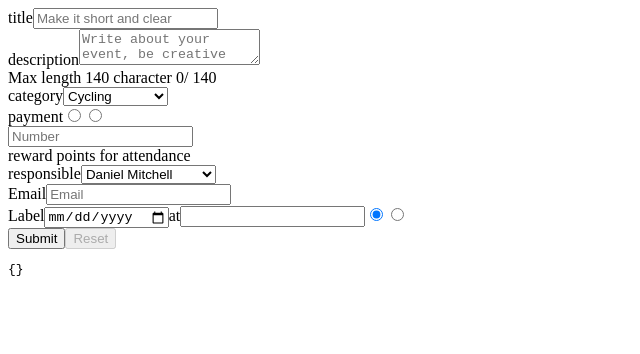
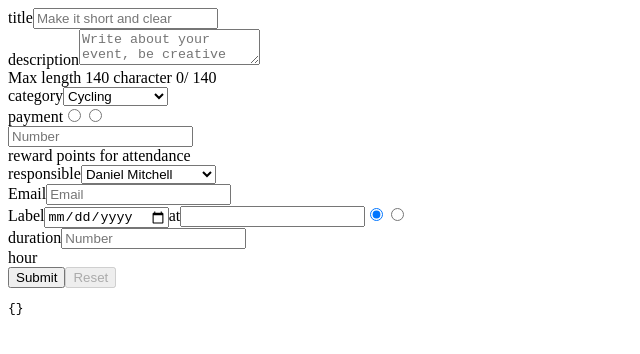
Before and after one commit to morawskiOZ/Monterail_Task, a React (Create React App) app: page / in a window 1280 px wide. Shown: the top 354 px of the page, without its empty margins (0-640 px from the left). Built offline with nearby package versions, Linux system fonts and the light colour scheme.

Commit message:
fix duration value

```diff
--- a/src/components/MainForm/FormInput/DateComponent/DateComponent.tsx
+++ b/src/components/MainForm/FormInput/DateComponent/DateComponent.tsx
@@ -1,9 +1,9 @@
-import React, { useState } from "react";
+import { timeConvertor } from "helpers/components/MainForm/timeConvertor"
+import React, { useState } from "react"
 import "./DateComponent.scss"
-import TimeInput from "./TimeInput/TimeInput";
+import TimeInput from "./TimeInput/TimeInput"
 
-
-enum TimeFormat {
+export enum TimeFormat {
   AM = "AM",
   PM = "PM"
 }
@@ -12,27 +12,20 @@ export const DateComponent = ({
   input,
   meta: { active, error, touched }
 }: any) => {
-
   const [day, setDay] = useState<any>("")
   const [time, setTime] = useState<any>("")
   const [format, setFormat] = useState<any>(TimeFormat.AM)
 
-const handleDateChange = (event) => {
+  const handleDateChange = event => {
     setDay(event.target.value)
-  console.log(day,time,format)
+    input.onChange(`${event.target.value}T${time}`)
+  }
+  const handleTimeChange = value => {
+    setTime(timeConvertor(value, format))
     input.onChange("someValue")
   }
-const handleTimeChange = (event) => {
-  debugger
-  console.log(event.target.value)
-  setTime(event.target.value)
-  console.log(day,time,format)
-
-  input.onChange("someValue")
-}
-const handleFormatChange = (event) => {
+  const handleFormatChange = event => {
     setFormat(event.target.value)
-  console.log(day,time,format)
 
     input.onChange("someValue")
   }
@@ -40,11 +33,29 @@ const handleFormatChange = (event) => {
   return (
     <div tabIndex={0} className={""}>
       <label>Label</label>
-  <input type="date" onChange={handleDateChange} value={day} className="DateComponent-dateInput"/>
+      <input
+        type="date"
+        onChange={handleDateChange}
+        value={day}
+        className="DateComponent-dateInput"
+      />
       <span>at</span>
-  <TimeInput onTimeChange={(val)=> console.log(val)}/>
-  <input type="radio" name="format"  value={TimeFormat.AM} checked={format === TimeFormat.AM} onChange={handleFormatChange}/>
-  <input type="radio" name="format" value={TimeFormat.PM} checked={format === TimeFormat.PM} onChange={handleFormatChange}/>
+      <TimeInput onTimeChange={handleTimeChange} />
+      <input
+        type="radio"
+        name="format"
+        value={TimeFormat.AM}
+        checked={format === TimeFormat.AM}
+        onChange={handleFormatChange}
+      />
+      <input
+        type="radio"
+        name="format"
+        value={TimeFormat.PM}
+        checked={format === TimeFormat.PM}
+        onChange={handleFormatChange}
+      />
       {error && touched && <span>{error}</span>}
     </div>
-)}
+  )
+}
--- a/src/components/MainForm/FormSchema/inputsSchema.json
+++ b/src/components/MainForm/FormSchema/inputsSchema.json
@@ -157,9 +157,20 @@
         }
       ]
     },
-    { "type": "email", "name": "coordinator.email", "label": "Email", "placeholder": "Email" }
+    {
+      "type": "email",
+      "name": "coordinator.email",
+      "label": "Email",
+      "placeholder": "Email"
+    }
   ],
   "when": [
-    {"name": "date", "label": "Email", "placeholder": "Email"}
+    {
+      "type": "text",
+      "name": "duration",
+      "label": "duration",
+      "placeholder": "Number",
+      "description": "hour"
+    }
   ]
 }
--- a/src/components/MainForm/MainForm.tsx
+++ b/src/components/MainForm/MainForm.tsx
@@ -1,10 +1,10 @@
-import { InputNames, InputTypes } from "helpers/components/MainForm/inputParser";
-import React from "react";
-import { Form, Field } from "react-final-form";
-import FormInput from "./FormInput/FormInput";
-import * as inputsSchema from "./FormSchema/inputsSchema.json";
-import "./MainForm.scss";
-import { DateComponent } from "./FormInput/DateComponent/DateComponent";
+import { InputNames, InputTypes } from "helpers/components/MainForm/inputParser"
+import React from "react"
+import { Field, Form } from "react-final-form"
+import { DateComponent } from "./FormInput/DateComponent/DateComponent"
+import FormInput from "./FormInput/FormInput"
+import * as inputsSchema from "./FormSchema/inputsSchema.json"
+import "./MainForm.scss"
 
 const MainForm = () => {
   const onSubmit = (values: any) => {
@@ -44,11 +44,22 @@ const MainForm = () => {
                 values={values}
               />
             ))}
-              <Field
-            name="date"
-            label="This does not render any input component (and is very silly, but does the trick 😅)"
-            component={DateComponent}
-          />
+            <Field
+              name="date"
+              label="This does not render any input component (and is very silly, but does the trick 😅)"
+              component={DateComponent}
+            />
+            {inputsSchema.when.map(input => (
+              <FormInput
+                key={input.name}
+                name={input.name as InputNames}
+                type={input.type as InputTypes}
+                label={input.label}
+                placeholder={input.placeholder}
+                values={values}
+                description={input.description}
+              />
+            ))}
             <div className="buttons">
               <button type="submit" disabled={submitting}>
                 Submit
--- a/src/helpers/components/MainForm/assignElement.tsx
+++ b/src/helpers/components/MainForm/assignElement.tsx
@@ -55,6 +55,17 @@ export const assignElement = (props, input) => {
           />
         )
       })
+    case InputNames.DURATION:
+      return (
+        <input
+          {...input}
+          type={type}
+          name={name}
+          label={label}
+          value={input.value ? input.value / 60 : input.value}
+          placeholder={placeholder}
+        />
+      )
     case InputNames.EVENT_FEE:
       if (values[condition]) {
         return <input {...input} type={type} placeholder={placeholder} />
--- a/src/helpers/components/MainForm/inputParser.ts
+++ b/src/helpers/components/MainForm/inputParser.ts
@@ -5,7 +5,8 @@ export enum InputNames {
   DESCRIPTION = "description",
   CATEGORY_ID = "category_id",
   COORDINATOR_EMAIL = "coordinator.email",
-  COORDINATOR_ID = "coordinator.id"
+  COORDINATOR_ID = "coordinator.id",
+  DURATION = "duration"
 }
 export enum InputTypes {
   TEXT = "text",
@@ -18,9 +19,12 @@ export enum InputTypes {
 export const parseInput = (value: any, name: InputNames | string) => {
   switch (name) {
     case InputNames.EVENT_FEE:
+    case InputNames.CATEGORY_ID:
       return parseFloat(value)
     case InputNames.PAID_EVENT:
-      return (value === 'true')
+      return value === "true"
+    case InputNames.DURATION:
+      return parseFloat(value) * 60
     default:
       return value
   }
--- /dev/null
+++ b/src/helpers/components/MainForm/timeConvertor.ts
@@ -0,0 +1,19 @@
+import { TimeFormat } from "components/MainForm/FormInput/DateComponent/DateComponent"
+
+export const timeConvertor = (time: string, format: TimeFormat) => {
+  const [hours, minutes] = time.split(":")
+
+  if (format == TimeFormat.AM) {
+    if (parseFloat(hours) === 12) {
+      return `00:${minutes}`
+    } else {
+      return time
+    }
+  } else {
+    if (parseFloat(hours) === 12) {
+      return time
+    } else {
+      return `${parseFloat(hours) + 12}:${minutes}`
+    }
+  }
+}
```
Also changed, not shown: 1 other file (tests, documents, lock files or other folders). Lines whose indentation alone changed are shown as unchanged.
